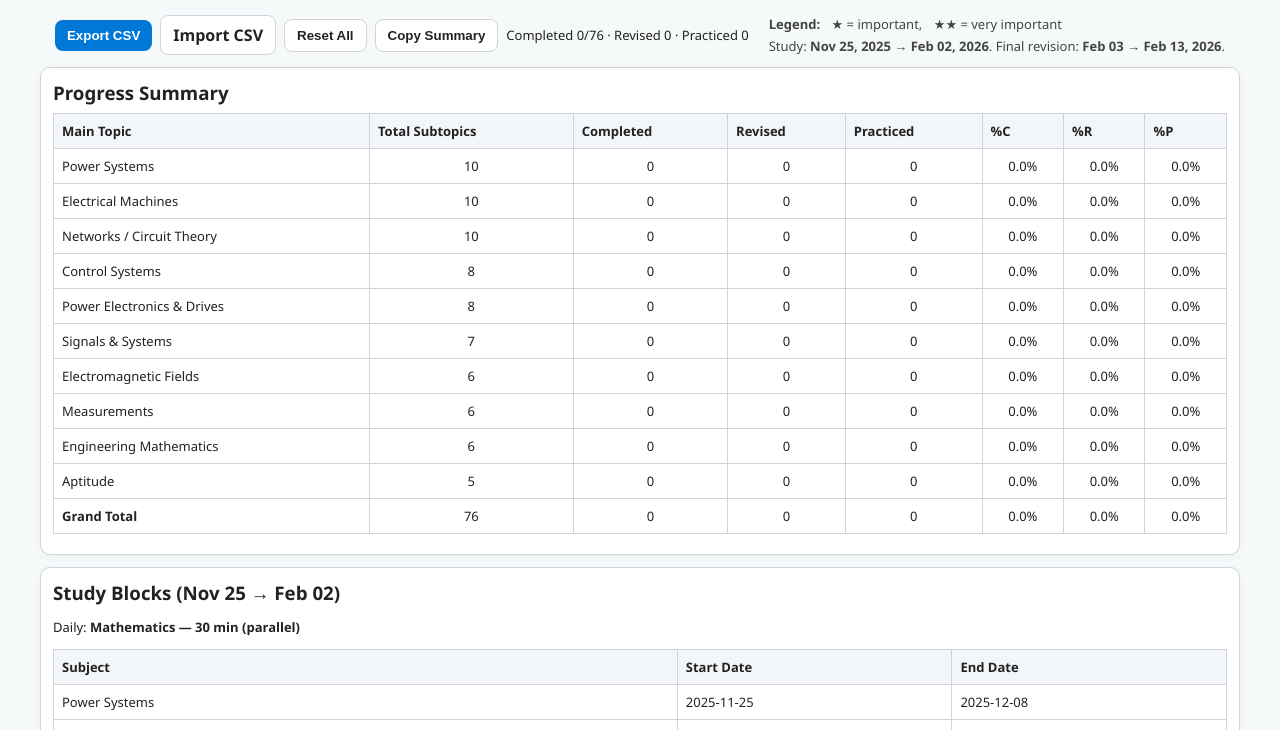
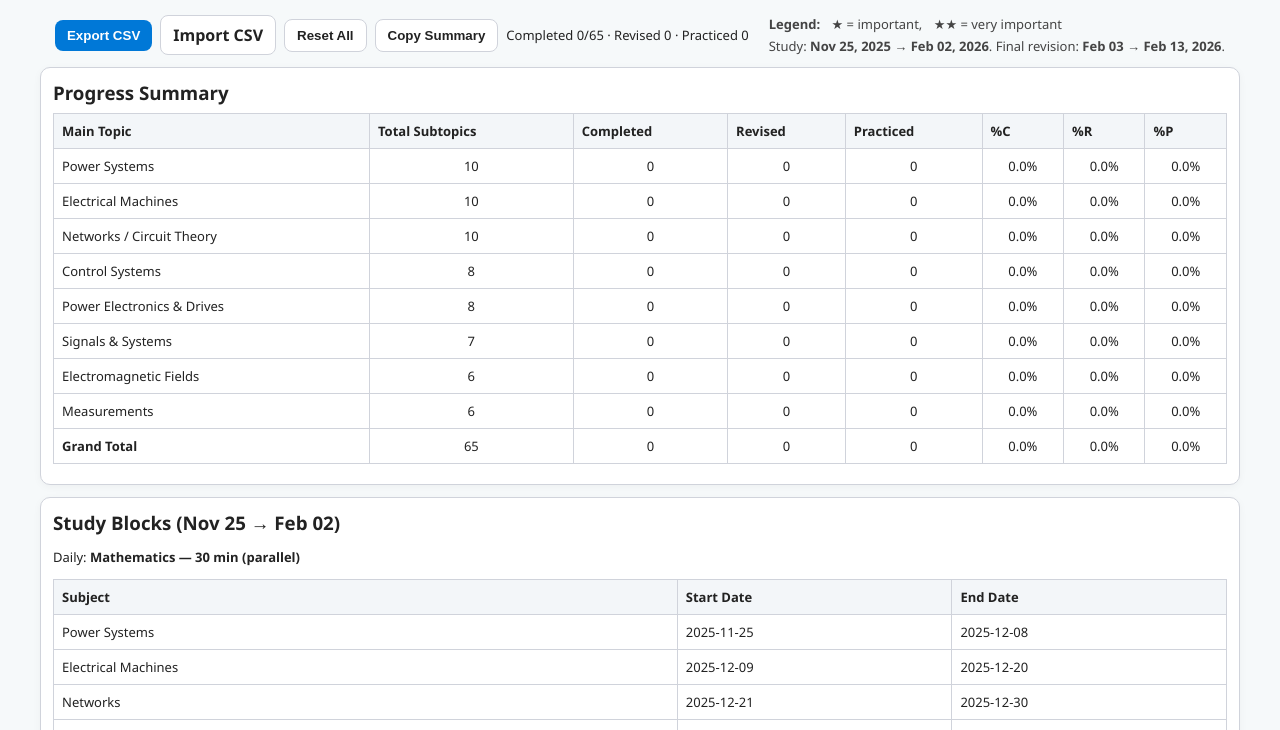
Before and after one commit to lekkalaharsha/gate_eee, a plain HTML site: page index.html in a window 1280 px wide. Shown: the part 70-800 px from the top of the page. Drawn offline with Linux system fonts and the light colour scheme.

Commit message:
final changes

```diff
--- a/index.html
+++ b/index.html
@@ -186,8 +186,6 @@ details summary{background:linear-gradient(90deg,var(--accent),#36b0ff);color:#f
         <tr><td>Signals & Systems</td><td>6</td><td>2026-01-16</td><td>2026-01-21</td></tr>
         <tr><td>EMF</td><td>6</td><td>2026-01-22</td><td>2026-01-27</td></tr>
         <tr><td>Measurements</td><td>3</td><td>2026-01-28</td><td>2026-01-30</td></tr>
-        <tr><td>Engineering Mathematics</td><td>2</td><td>2026-01-31</td><td>2026-02-01</td></tr>
-        <tr><td>Aptitude</td><td>1</td><td>2026-02-02</td><td>2026-02-02</td></tr>
       </tbody>
     </table>
   </div>
@@ -246,17 +244,6 @@ details summary{background:linear-gradient(90deg,var(--accent),#36b0ff);color:#f
       <table class="table" id="topic-Measurements"><thead><tr><th>Subtopic</th><th style="width:90px">Important</th><th style="width:100px">Completed</th><th style="width:100px">Revised</th><th style="width:110px">Practiced</th><th style="width:120px">Target Date</th><th style="width:130px">Rev 1</th><th style="width:130px">Final Rev</th><th>Notes</th></tr></thead><tbody></tbody></table>
     </details>
 
-    <!-- Engineering Mathematics -->
-    <details open class="details">
-      <summary><b>Engineering Mathematics</b></summary>
-      <table class="table" id="topic-Engineering Mathematics"><thead><tr><th>Subtopic</th><th style="width:90px">Important</th><th style="width:100px">Completed</th><th style="width:100px">Revised</th><th style="width:110px">Practiced</th><th style="width:120px">Target Date</th><th style="width:130px">Rev 1</th><th style="width:130px">Final Rev</th><th>Notes</th></tr></thead><tbody></tbody></table>
-    </details>
-
-    <!-- Aptitude -->
-    <details open class="details">
-      <summary><b>Aptitude</b></summary>
-      <table class="table" id="topic-Aptitude"><thead><tr><th>Subtopic</th><th style="width:90px">Important</th><th style="width:100px">Completed</th><th style="width:100px">Revised</th><th style="width:110px">Practiced</th><th style="width:120px">Target Date</th><th style="width:130px">Rev 1</th><th style="width:130px">Final Rev</th><th>Notes</th></tr></thead><tbody></tbody></table>
-    </details>
 
   </div>
 
@@ -264,7 +251,7 @@ details summary{background:linear-gradient(90deg,var(--accent),#36b0ff);color:#f
     <h3 style="margin:0 0 8px">Controls & Notes</h3>
     <ul>
       <li>Study window: <b>Nov 25, 2025 → Feb 02, 2026</b>. Final revision window: <b>Feb 03 → Feb 13, 2026</b>.</li>
-      <li>Tracker tailored for <b>GATE EEE</b>: Power Systems, Electrical Machines, Networks, Control Systems, Power Electronics & Drives, Signals & Systems, EMF, Measurements, Engineering Mathematics, General Aptitude.</li>
+      <li>Tracker tailored for <b>GATE EEE</b>: Power Systems, Electrical Machines, Networks, Control Systems, Power Electronics & Drives, Signals & Systems, EMF, Measurements .</li>
       <li>Dates are assigned automatically and saved locally in your browser. Use Export/Import to move progress between devices.</li>
     </ul>
   </div>
@@ -365,22 +352,6 @@ window.MEAS = [
   'Error analysis, calibration methods & uncertainty estimation'
 ];
 
-window.MATH = [
-  'Linear algebra: matrices, rank, eigenvalues',
-  'Calculus: multivariable, Taylor, Jacobian',
-  'ODEs & PDEs: solving methods & examples',
-  'Probability & random variables basics',
-  'Numerical methods: root finding & integration',
-  'Vector calculus: divergence, curl, Green/Stokes/Gauss'
-];
-
-window.APT = [
-  'Verbal: para jumbles, comprehension strategies',
-  'Quant: number systems, ratios, algebra tricks',
-  'Reasoning: series, coding-decoding, puzzles',
-  'DI: tables, graphs, caselets and speed tips',
-  'Time management & exam strategy for GA'
-];
 
 /* -------------------------
    IMPORTANCE (0,1,2) — lengths must match subtopic arrays above
@@ -394,8 +365,7 @@ const IMPORTANCE = {
   'Signals & Systems':   [1,1,2,2,1,1,1],
   'EMF':                 [1,1,1,1,2,1],
   'Measurements':        [2,2,1,1,1,1],
-  'Engineering Mathematics':[2,2,2,1,1,1],
-  'Aptitude':            [1,1,1,1,1]
+
 };
 
 /* -------------------------
@@ -417,8 +387,7 @@ const amplitude = {
   'Signals & Systems': 6,
   'EMF': 6,
   'Measurements': 3,          // <-- added schedule days for Measurements
-  'Engineering Mathematics': 2,
-  'Aptitude': 1
+
 };
 
 /* storage prefix & helpers */
@@ -440,8 +409,7 @@ function topicKeyFromSummary(summary){
   if (s.includes('signals')) return 'Signals & Systems';
   if (s.includes('electromagnetic') || s.includes('emf')) return 'EMF';
   if (s.includes('measurement') || s.includes('instrument')) return 'Measurements';
-  if (s.includes('engineering mathematics') || s.includes('math')) return 'Engineering Mathematics';
-  if (s.includes('aptitude') || s.includes('general aptitude')) return 'Aptitude';
+
   return summary;
 }
 
@@ -488,8 +456,6 @@ function allSchedulableEntries(){
     ['Signals & Systems', window.SS || []],
     ['EMF', window.EMF || []],
     ['Measurements', window.MEAS || []],
-    ['Engineering Mathematics', window.MATH || []],
-    ['Aptitude', window.APT || []]
   ];
   const out=[];
   groups.forEach(g=>{
@@ -734,8 +700,6 @@ function importCSVFile(file){
       ['Signals & Systems', window.SS || []],
       ['EMF', window.EMF || []],
       ['Measurements', window.MEAS || []],
-      ['Engineering Mathematics', window.MATH || []],
-      ['Aptitude', window.APT || []]
     ];
     groups.forEach(g=> renderTopicArray(g[0], g[1]));
     updateSummary();
@@ -787,8 +751,7 @@ window.addEventListener('load', ()=>{
     ['Signals & Systems', window.SS || []],
     ['EMF', window.EMF || []],
     ['Measurements', window.MEAS || []],
-    ['Engineering Mathematics', window.MATH || []],
-    ['Aptitude', window.APT || []]
+
   ];
   groups.forEach(g=> renderTopicArray(g[0], g[1]));
 
```
